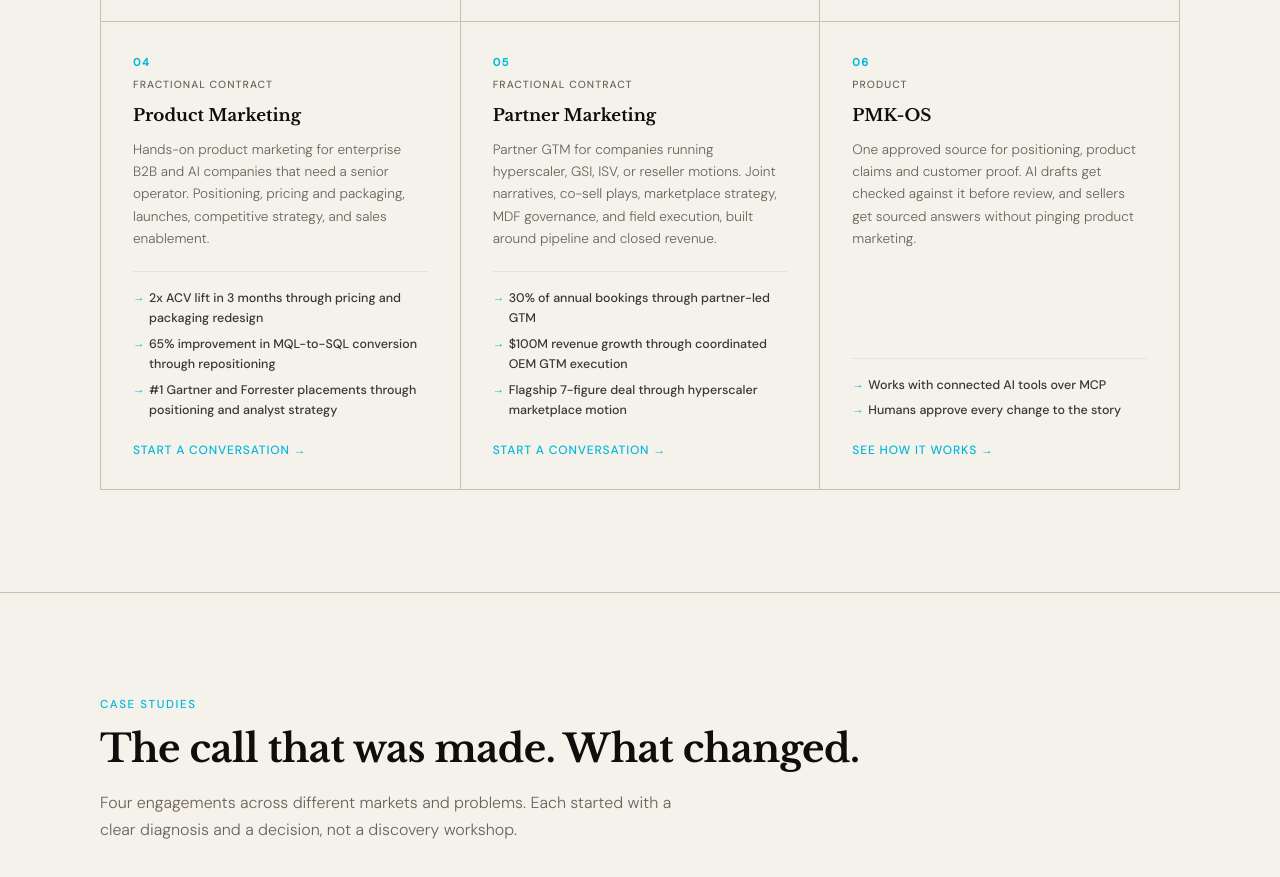
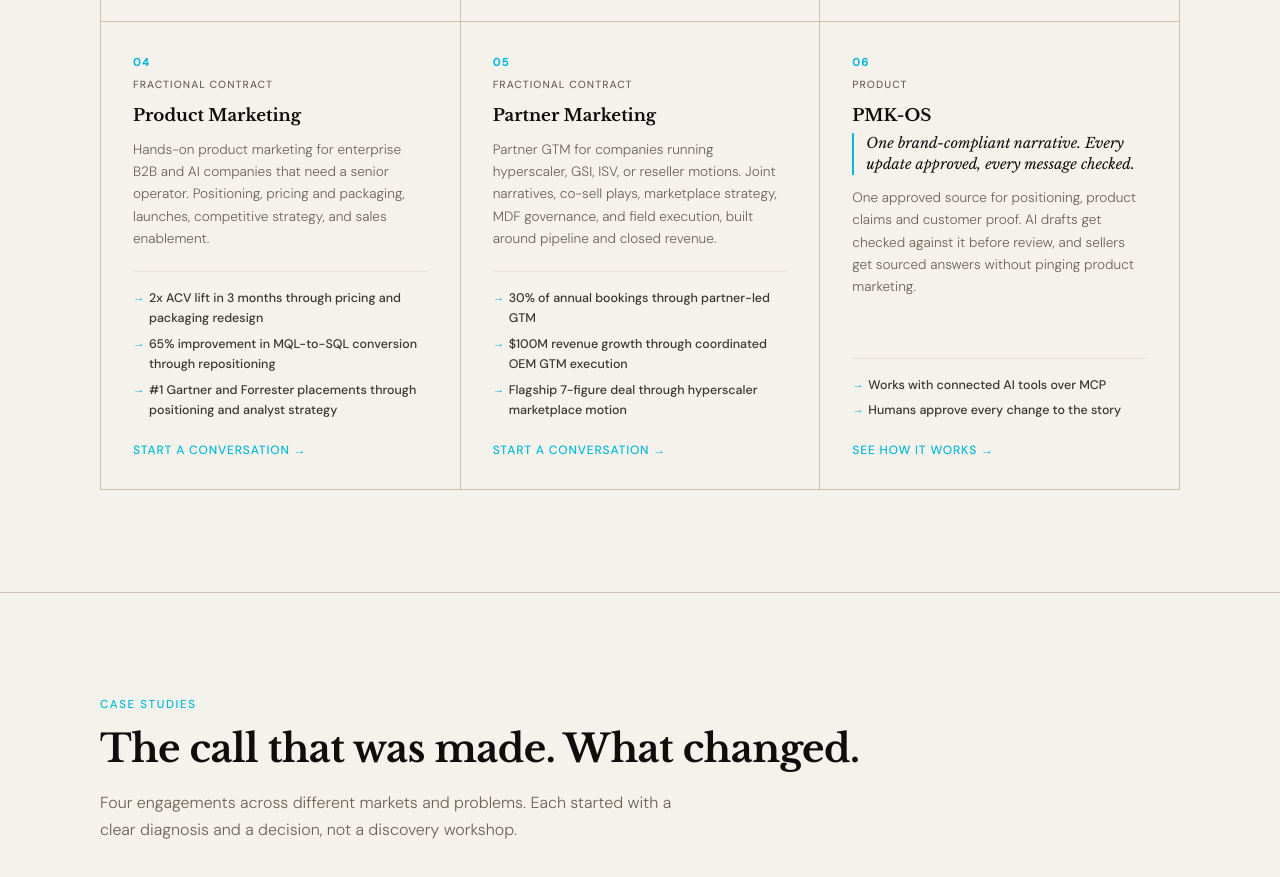
Before and after one commit to precisiongtm/precisiongtm.github.io, a plain HTML site: page index.html in a window 1280 px wide. Shown: the part 1480-2357 px from the top of the page. Drawn offline with nearby package versions, Linux system fonts and the light colour scheme.

Commit message:
Add files via upload

```diff
--- a/index.html
+++ b/index.html
@@ -818,6 +818,16 @@
       margin-bottom: 0.75rem;
       line-height: 1.3;
     }
+    .offer-tagline {
+      font-family: var(--f-serif);
+      font-style: italic;
+      font-size: 0.9rem;
+      color: var(--ink);
+      line-height: 1.45;
+      margin: -0.35rem 0 0.75rem;
+      padding-left: 0.75rem;
+      border-left: 2px solid var(--accent);
+    }
     .offer-desc {
       font-size: 0.85rem;
       color: var(--muted);
@@ -1055,6 +1065,7 @@
           <div class="offer-num">06</div>
           <div class="offer-type">Product</div>
           <h3 class="offer-title">PMK-OS</h3>
+          <p class="offer-tagline">One brand-compliant narrative. Every update approved, every message checked.</p>
           <p class="offer-desc">One approved source for positioning, product claims and customer proof. AI drafts get checked against it before review, and sellers get sourced answers without pinging product marketing.</p>
           <div class="offer-proof">
             <span class="offer-proof-item">Works with connected AI tools over MCP</span>
```
Also changed, not shown: pmk-os.html (+2 -0 lines).
